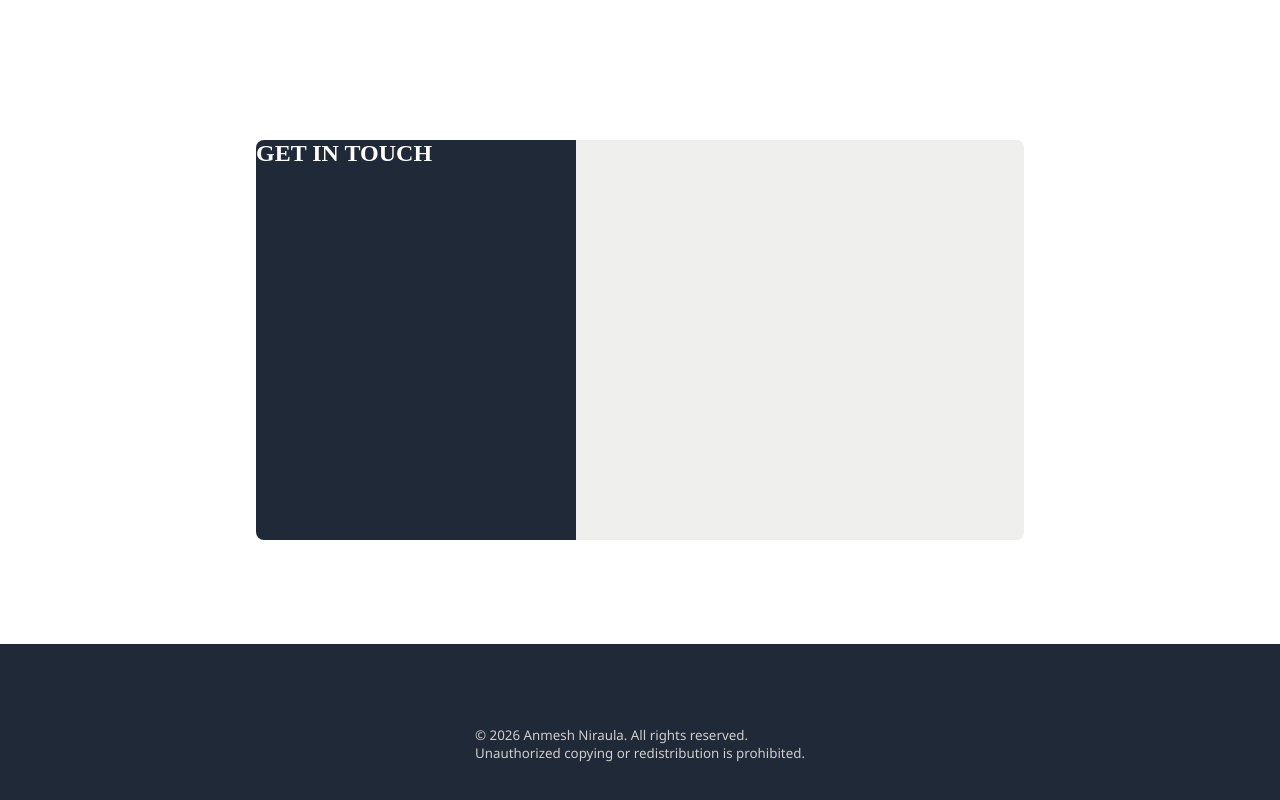
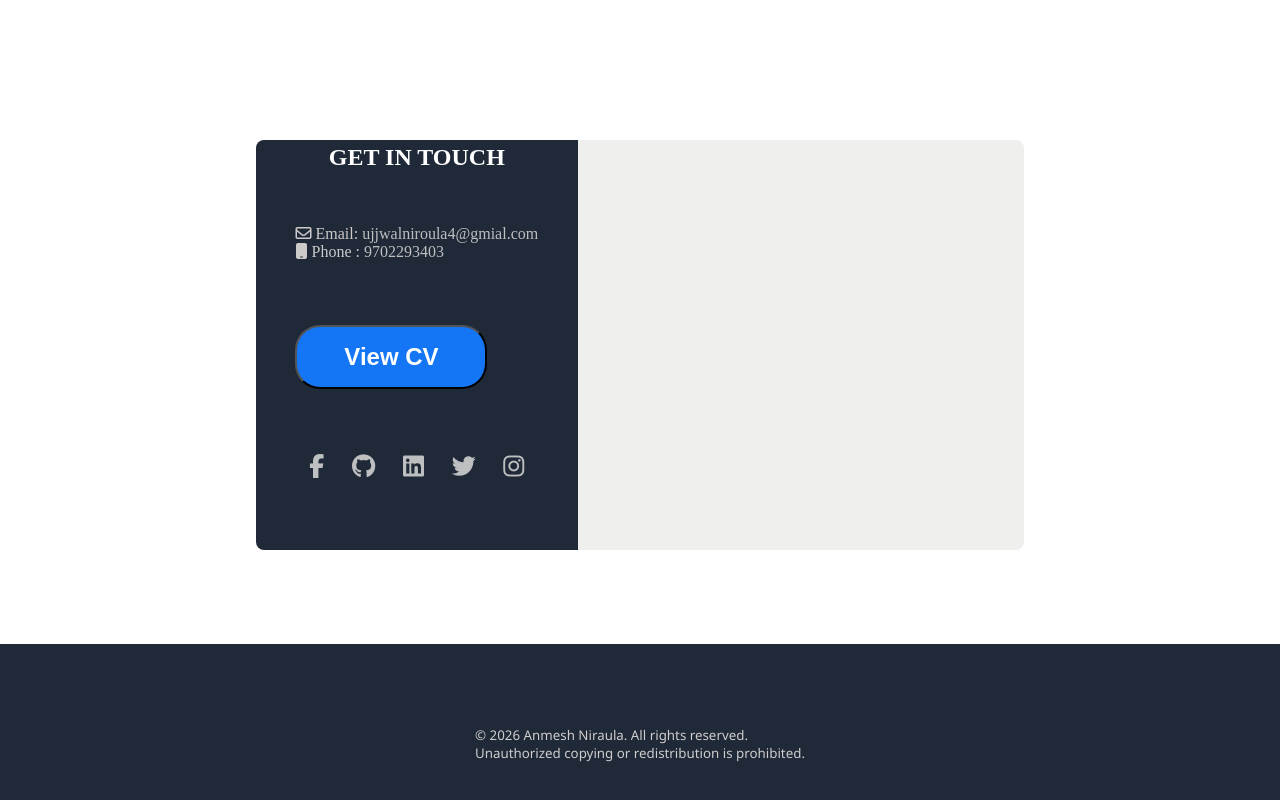
Before and after one commit to Anmesh-rgb/portfolio, a plain HTML site: page index.html in a window 1280 px wide. Shown: the part 1420-2220 px from the top of the page. Drawn offline with Linux system fonts and the light colour scheme.

Commit message:
CHanged in contach , added icons,button and text

```diff
--- a/index.html
+++ b/index.html
@@ -75,19 +75,38 @@
     </section>
 
     <section id="contact">
-        <div id="contact-sec">
-            <!-- contact div -->
-             <div id="social-m">
+      <div id="contact-sec">
+     <!-- contact div -->
+         <div id="social-m">
                 <h2>GET IN TOUCH</h2>
 
-             </div>
+             <div id="cont">
+
+                <div id="email-ph">
+                <i class="fa-regular fa-envelope txt"></i>
+                <label for="envelope" class="txt">Email: <a href="mailto:">ujjwalniroula4@gmial.com</a></label><br>
+                <i class="fa-solid fa-mobile txt"></i>
+                <label for="call" class="txt">Phone : <a href="tel:+9779702293403">9702293403</a></label>
+                </div>
+
+                <input type="button" value="View CV" class="cv-btn">
+
+                <div id="icons">
+                    <a href=""><i class="fa-brands fa-facebook-f"></i></a>
+                    <a href=""><i class="fa-brands fa-github"></i></a>
+                    <a href=""><i class="fa-brands fa-linkedin"></i></a>
+                    <a href=""><i class="fa-brands fa-twitter"></i></a>
+                    <a href=""><i class="fa-brands fa-instagram"></i></a>
+                </div>
+
+            </div>
+        </div>
 
 
              <form action="" id="msg-form"></form>
 
 
-            </div>
-            </div>
+       </div>
 
         <!-- footer -->
         <div id="copyright">
--- a/style.css
+++ b/style.css
@@ -216,21 +216,71 @@ img{
     height: 50vh;
     margin-top: 6rem;
 }
+#cont{
+    display: grid;
+    height: 40vh;
+    margin-top: 1rem;
+}
 #social-m{
+    display: grid;
+    align-content: center;
+    align-content:space-between;
+    justify-content: center;
     height: 50vh;
     width: 25vw;
     background-color: #1f2937;
     justify-self: start;
     border-radius: 8px 0px 0px 8px;
+    padding: 5px;
 
 }
 #social-m h2{
     color: white;
+    display: flex;
+    justify-content: center;
+    align-items: center;
+    height: 1.5rem;
 }
+#emial-ph{
+    display: grid;
+
+
+}
+.txt{
+    color: rgb(205, 202, 202);
+    justify-self: center;
+
+}
+
+#cont a{
+    text-decoration: none;
+    color: #bebfc1;
+}
+.cv-btn{
+    height: 8vh;
+    width: 15vw;
+    background-color: rgb(20, 117, 245);
+    font-size: 1.5rem;
+    color: white;
+    font-weight: 700;
+    border-radius: 25px;
+    cursor: pointer;
+}
+#icons{
+    color: rgb(223, 220, 220);
+    font-size: 1.5rem;
+    display: flex;
+    justify-content: space-around;
+
+
+}
+
+
+/* form section */
 #msg-form{
     height: 50vh;
     width: 35vw;
     background-color: rgb(239, 239, 237);
     border-radius: 0px 8px 8px 0px;
-
+    padding: 5px;
 }
```
